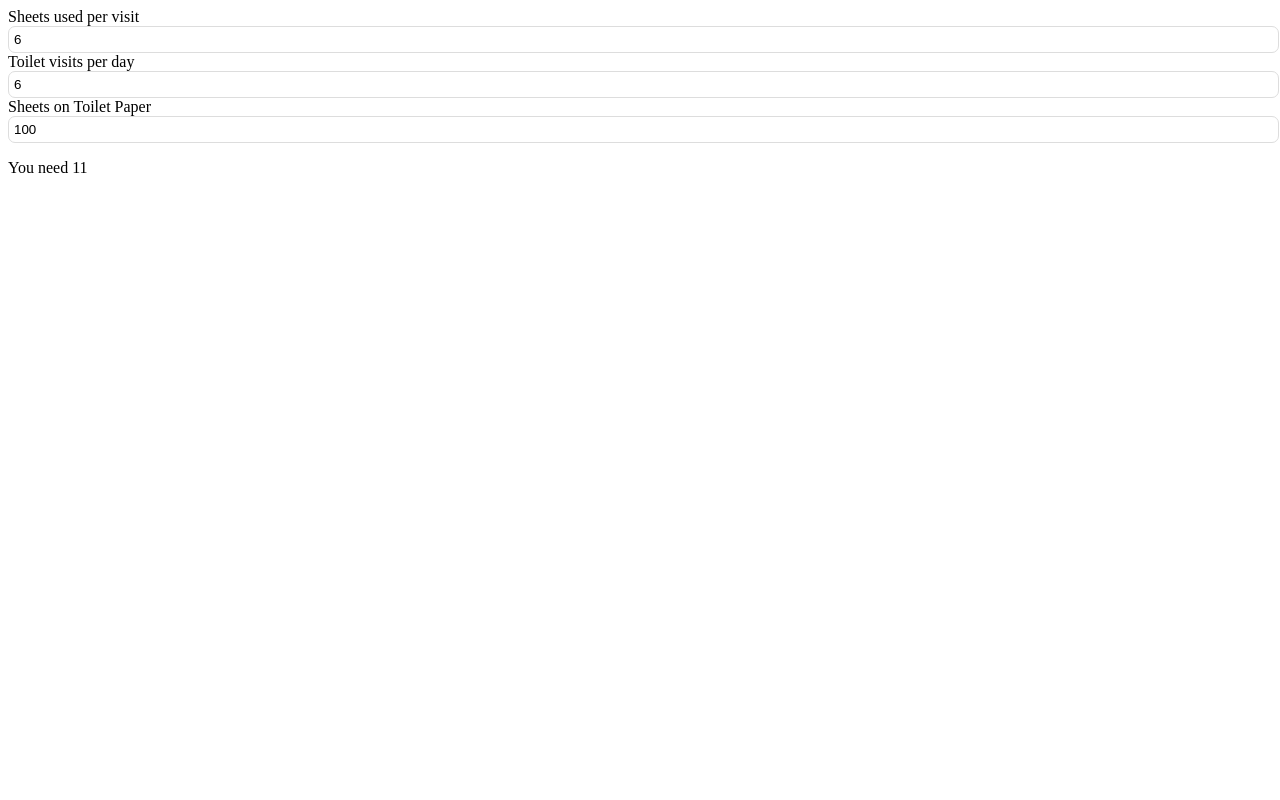
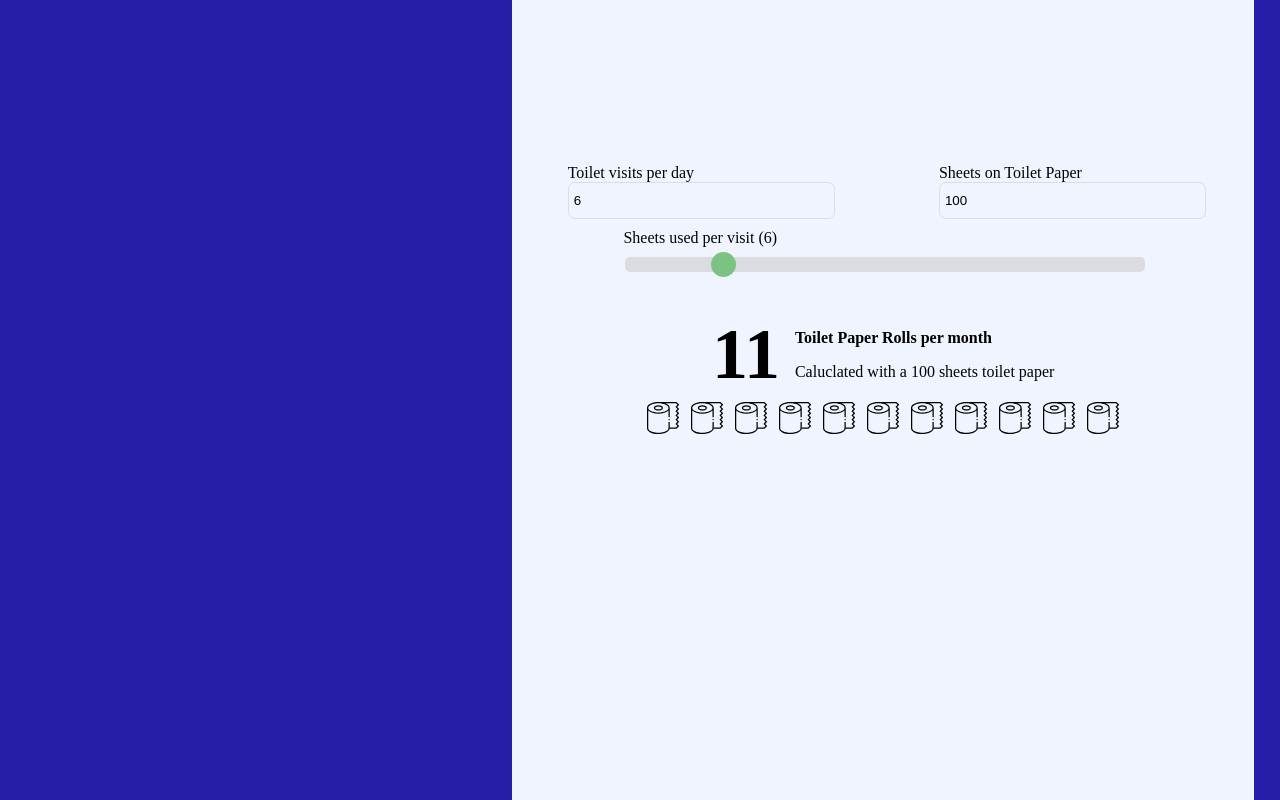
Before and after one commit to zblash/COVID-19-Needs-Calculator-Status-Tracker, a React app: page / in a window 1280 px wide. Shown: the top 800 px of the page. Built offline with nearby package versions, Linux system fonts and the light colour scheme; the HTML template or start-up script is replaced by a standard one.

Commit message:
page implemented

```diff
--- a/package.json
+++ b/package.json
@@ -52,7 +52,7 @@
     "eslint-plugin-react": "^7.19.0",
     "eslint-plugin-react-hooks": "^2.5.1",
     "express": "^4.17.1",
-    "file-loader": "^5.1.0",
+    "file-loader": "^6.0.0",
     "html-webpack-plugin": "^3.2.0",
     "husky": "^4.2.3",
     "image-webpack-loader": "^6.0.0",
--- a/src/assets/scss/App.scss
+++ b/src/assets/scss/App.scss
@@ -1,4 +1,4 @@
-$bg-color: yellow;
+$bg-color: #261da8;
 $border-color: red;
 
 .app {
@@ -10,3 +10,10 @@ $border-color: red;
     background-color: $bg-color;
   }
 }
+html,
+body,
+#root {
+  height: 100%;
+  margin: 0;
+  background-color: $bg-color;
+}
--- a/src/components/ui/input.tsx
+++ b/src/components/ui/input.tsx
@@ -29,6 +29,7 @@ const Input = styled.input`
   box-shadow: none;
   outline: none;
   width: 100%;
+  height: 25px;
   padding: 5px 0 5px 5px;
 `;
 
--- a/src/index.tsx
+++ b/src/index.tsx
@@ -1,6 +1,7 @@
 import * as React from "react";
 import { render } from "react-dom";
 import App from "./app";
+import "./assets/scss/App.scss";
 
 const rootEl = document.getElementById("root");
 
--- a/src/pages/toilet-paper-calculator/index.tsx
+++ b/src/pages/toilet-paper-calculator/index.tsx
@@ -1,10 +1,88 @@
 import * as React from "react";
 import { calculateToiletPaperMountly } from "../../functions/index";
 import { UIInput } from "../../components/ui/input";
+import styled from "styled-components";
+import ToiletPaper from "../../assets/img/toilet-paper.svg";
+
 export interface IToiletPaperCalculatorPageProps {
   id?: string;
 }
 
+const StyledFormContainer = styled.div`
+  width: 58%;
+  padding-top: 12%;
+  margin-right: 2%;
+  height: 100%;
+  float: right;
+  background-color: #f0f4ff;
+`;
+const StyledInputSep = styled.div`
+  width: 50%;
+  float: left;
+  display: flex;
+  justify-content: center;
+  margin: 10px 0 10px 0;
+`;
+const StyledInputWrapper = styled.div`
+  width: 70%;
+  margin: auto;
+  display: flex;
+  justify-content: center;
+`;
+const StyledRangeWrapper = styled.div`
+  width: 100%;
+`;
+const StyledInputRange = styled.input`
+  -webkit-appearance: none;
+  margin-top: 10px;
+  width: 100%;
+  height: 15px;
+  border-radius: 5px;
+  background: #d3d3d3;
+  outline: none;
+  opacity: 0.7;
+  -webkit-transition: 0.2s;
+  transition: opacity 0.2s;
+  ::-webkit-slider-thumb {
+    -webkit-appearance: none;
+    appearance: none;
+    width: 25px;
+    height: 25px;
+    border-radius: 50%;
+    background: #4caf50;
+    cursor: pointer;
+  }
+  ::-moz-range-thumb {
+    width: 25px;
+    height: 25px;
+    border-radius: 50%;
+    background: #4caf50;
+    cursor: pointer;
+  }
+`;
+const StyledCalculationWrapper = styled.div`
+  margin-top: 5%;
+  width: 100%;
+`;
+const StyledSummary = styled.div`
+  width: 100%;
+  display: flex;
+  justify-content: center;
+  flex-wrap: wrap;
+`;
+const StyledH = styled.h1`
+  font-size: 72px;
+  margin: 0;
+  margin-right: 2%;
+`;
+const StyledP = styled.p`
+  margin-bottom: 0;
+`;
+const StyledImg = styled.img`
+  width: 32px;
+  height: 32px;
+  margin: 6px;
+`;
 function ToiletPaperCalculatorPage(
   props: React.PropsWithChildren<IToiletPaperCalculatorPageProps>
 ) {
@@ -35,13 +113,9 @@ function ToiletPaperCalculatorPage(
 
   return (
     <>
-      <UIInput
-        id="sheet-used"
-        type="number"
-        value={sheetUsed}
-        onChange={handleSheetUsedChange}
-        label="Sheets used per visit"
-      />
+      <StyledFormContainer>
+        <StyledInputSep>
+          <StyledInputWrapper>
             <UIInput
               id="toilet-visit"
               type="number"
@@ -49,6 +123,10 @@ function ToiletPaperCalculatorPage(
               onChange={handleToiletVisitChange}
               label="Toilet visits per day"
             />
+          </StyledInputWrapper>
+        </StyledInputSep>
+        <StyledInputSep>
+          <StyledInputWrapper>
             <UIInput
               id="shets-on-paper"
               type="number"
@@ -56,8 +134,46 @@ function ToiletPaperCalculatorPage(
               onChange={handleSheetsOnPaperChange}
               label="Sheets on Toilet Paper"
             />
+          </StyledInputWrapper>
+        </StyledInputSep>
+        <StyledInputWrapper>
+          <StyledRangeWrapper>
+            <label htmlFor="sheet-used">
+              Sheets used per visit ({sheetUsed})
+            </label>
+            <StyledInputRange
+              id="sheet-used"
+              type="range"
+              min="2"
+              max="25"
+              value={sheetUsed}
+              onChange={(e: any) => handleSheetUsedChange(e.target.value)}
+            />
+          </StyledRangeWrapper>
+        </StyledInputWrapper>
 
-      <p>You need {calculatedPapers}</p>
+        <StyledCalculationWrapper>
+          <StyledSummary>
+            <StyledH>{calculatedPapers}</StyledH>
+            <div>
+              <StyledP>
+                <strong>Toilet Paper Rolls per month</strong>
+              </StyledP>
+              <StyledP>
+                <span>
+                  Caluclated with a {sheetsOnPaper} sheets toilet paper
+                </span>
+              </StyledP>
+            </div>
+          </StyledSummary>
+          <StyledSummary>
+            {calculatedPapers &&
+              Array(calculatedPapers)
+                .fill(0)
+                .map(() => <StyledImg src={ToiletPaper} alt="React Logo" />)}
+          </StyledSummary>
+        </StyledCalculationWrapper>
+      </StyledFormContainer>
     </>
   );
 }
```
Also changed, not shown: configs/webpack/common.js (+37 -23 lines), src/index.html.ejs, 1 other file (tests, documents, lock files or other folders). Lines whose indentation alone changed are shown as unchanged.
